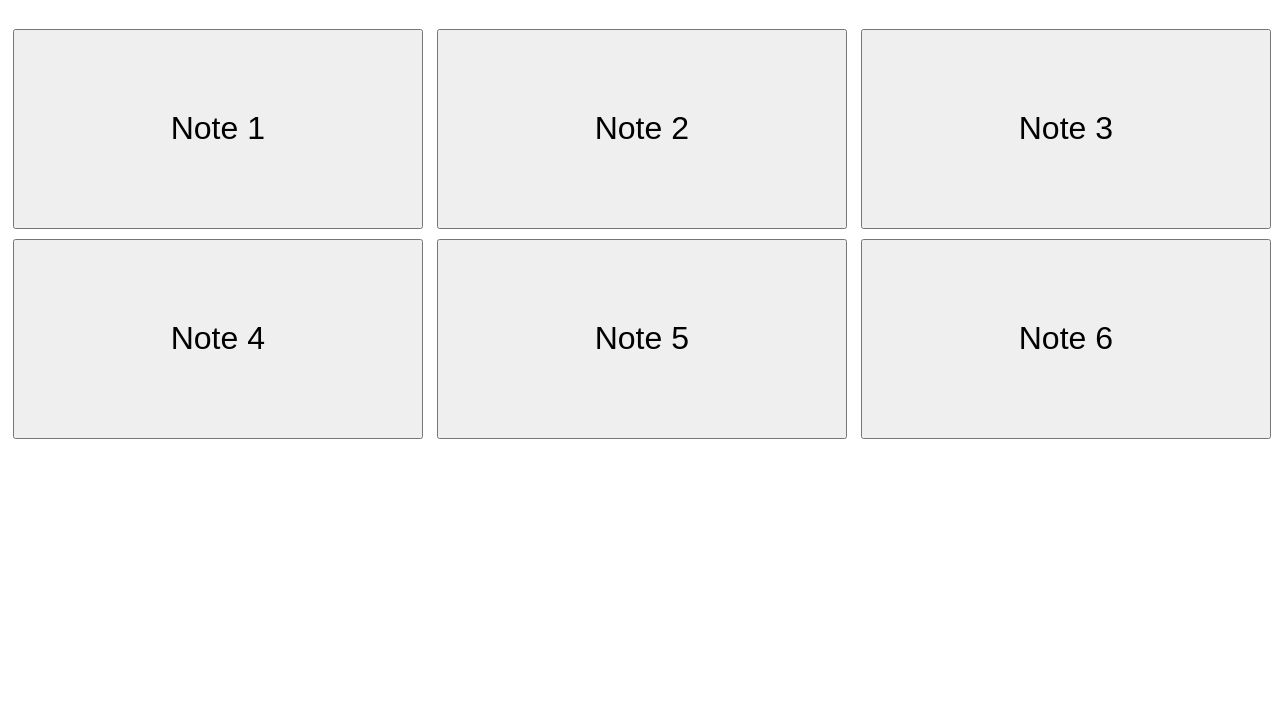
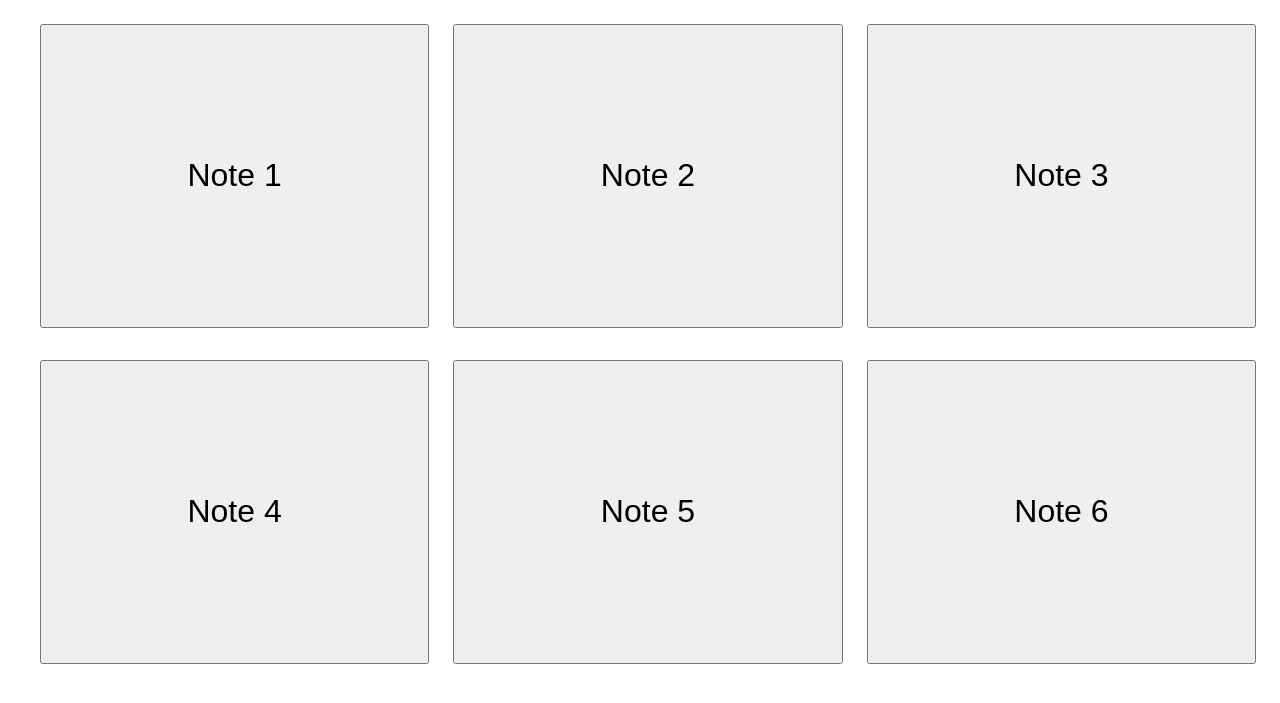
Before and after one commit to noah-maclean/Notes-Web-App, a plain HTML site: page index.html in a window 1280 px wide. Shown: the part 83-786 px from the top of the page. Drawn offline with Linux system fonts and the light colour scheme.

Commit message:
Buttons now display as a grid

```diff
--- a/index.html
+++ b/index.html
@@ -14,18 +14,19 @@
     <body>
         <h1 id="title">Notes</h1>
 
+        <!-- change these to display: grid so that wrappers are not needed -->
         <div class="notes">
-            <div class="column">
-                <div class="row">
-                    <input type="button" class="noteButton" id="note1" value="Note 1" onclick="displayNote(1);">
-                    <input type="button" class="noteButton" id="note2" value="Note 2" onclick="displayNote(2);">
-                    <input type="button" class="noteButton" id="note3" value="Note 3" onclick="displayNote(3);">
+            <!-- <div class="column">
+                <div class="row"> -->
+                    <input type="button" class="noteButton" id="note1" value="Note 1" onclick="displayNote(0);">
+                    <input type="button" class="noteButton" id="note2" value="Note 2" onclick="displayNote(1);">
+                    <input type="button" class="noteButton" id="note3" value="Note 3" onclick="displayNote(2);">
 
-                    <input type="button" class="noteButton" id="note4" value="Note 4" onclick="displayNote(4);">
-                    <input type="button" class="noteButton" id="note5" value="Note 5" onclick="displayNote(5);">
-                    <input type="button" class="noteButton" id="note6" value="Note 6" onclick="displayNote(6);">
-                </div>
-            </div>
+                    <input type="button" class="noteButton" id="note4" value="Note 4" onclick="displayNote(3);">
+                    <input type="button" class="noteButton" id="note5" value="Note 5" onclick="displayNote(4);">
+                    <input type="button" class="noteButton" id="note6" value="Note 6" onclick="displayNote(5);">
+                <!-- </div>
+            </div> -->
         </div>
 
         <div id="note">
--- a/index.js
+++ b/index.js
@@ -3,6 +3,7 @@
 var activeNote;
 const noteTexts = ["", "", "", "", "", ""];
 const noteSaved = [false, false, false, false, false, false]
+const noteTitles = ["Note 1", "Note 2", "Note 3", "Note 4", "Note 5", "Note 6"];
 
 const note = document.getElementById("note");
 const noteTitle = document.getElementById("noteTitle");
@@ -17,7 +18,8 @@ noteTitle.addEventListener("click", function() {
 
 function displayNote(currentNote) {
     note.style.display = "flex";
-    noteTitle.textContent = `Note ${currentNote}`
+    // noteTitle.textContent = `Note ${currentNote}`
+    noteTitle.textContent = noteTitles[currentNote];
 
     // if (noteSaved[currentNote] === true){
     //     // alert("note has been saved");
@@ -43,16 +45,31 @@ function hideNote() {
 
 function saveNote() {
     // document.getElementById("note").style.display = "none";
-    noteTexts[activeNote] = noteText.value;
     saveMessage.style.opacity = 1;
     // alert(noteTexts[activeNote]);
-    noteSaved[activeNote] = true;
+    // noteSaved[activeNote] = true;
     // alert(noteSaved[activeNote])
     // var firstSpace = noteTexts[activeNote].indexOf(" ");
     // document.getElementById(`note${activeNote}`).value = noteTexts[activeNote].substring(0, firstSpace);
-    document.getElementById(`note${activeNote}`).value = noteTexts[activeNote]
+
+    if (noteText.value !== ""){
+        noteTexts[activeNote ] = noteText.value;
+        document.getElementById(`note${activeNote + 1}`).value = noteTexts[activeNote];
+    }
+    else {
+        noteTexts[activeNote]
+    }
 }
 
 function saveTitle() {
-    changeTitleHolder.style.display = "none";
+    // alert(changeTitleInput.value)
+    if (changeTitleInput.value !== ""){
+        noteTitles[activeNote] = changeTitleInput.value;
+        noteTitle.textContent = noteTitles[activeNote];
+        changeTitleHolder.style.display = "none";
+    // alert(changeTitleInput.value)
+    }
+    else {
+        changeTitleHolder.style.display = "none";
+    }
 }
--- a/styles.css
+++ b/styles.css
@@ -11,24 +11,35 @@ body {
     text-decoration: underline;
 }
 
-.notes {
+/* .notes {
     width: 100%;
     height: 50vh;
     display: flex;
     flex-direction: column;
     align-items: center;
+} */
+
+.notes {
+    width: 95%;
+    height: 80vh;
+    display: grid;
+    /* flex-direction: column;
+    align-items: center; */
+    gap: 5% 2%;
+    grid-template-columns: 1fr 1fr 1fr;
+    grid-template-rows: 1fr 1fr;
 }
 
-.column {
+/* .column {
     align-items: center;
     width: 100%;
     flex: 33%;
     height: 100%;
-}
+} */
 
-.row {
+/* .row {
     height: 50%;
-}
+} */
 
 #note {
     position: fixed;
@@ -47,10 +58,12 @@ body {
 }
 
 .noteButton {
-    width: 32%;
+    width: 100%;
     height: 100%;
-    margin: 5px 5px;
+    /* margin: 5px 5px; */
     font-size: 32px;
+    white-space: normal;
+    word-break: break-all;
 }
 
 #noteText {
```
